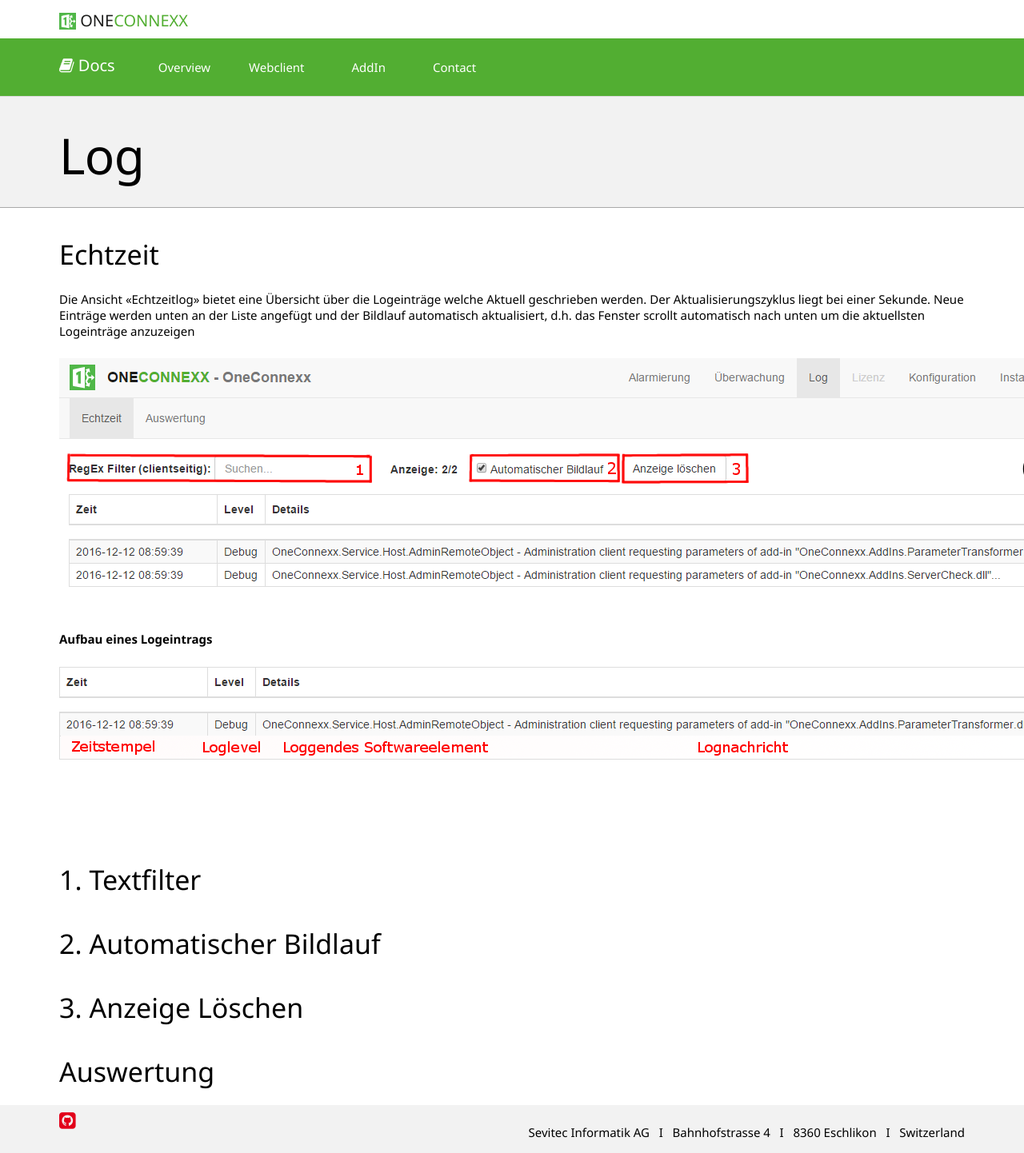
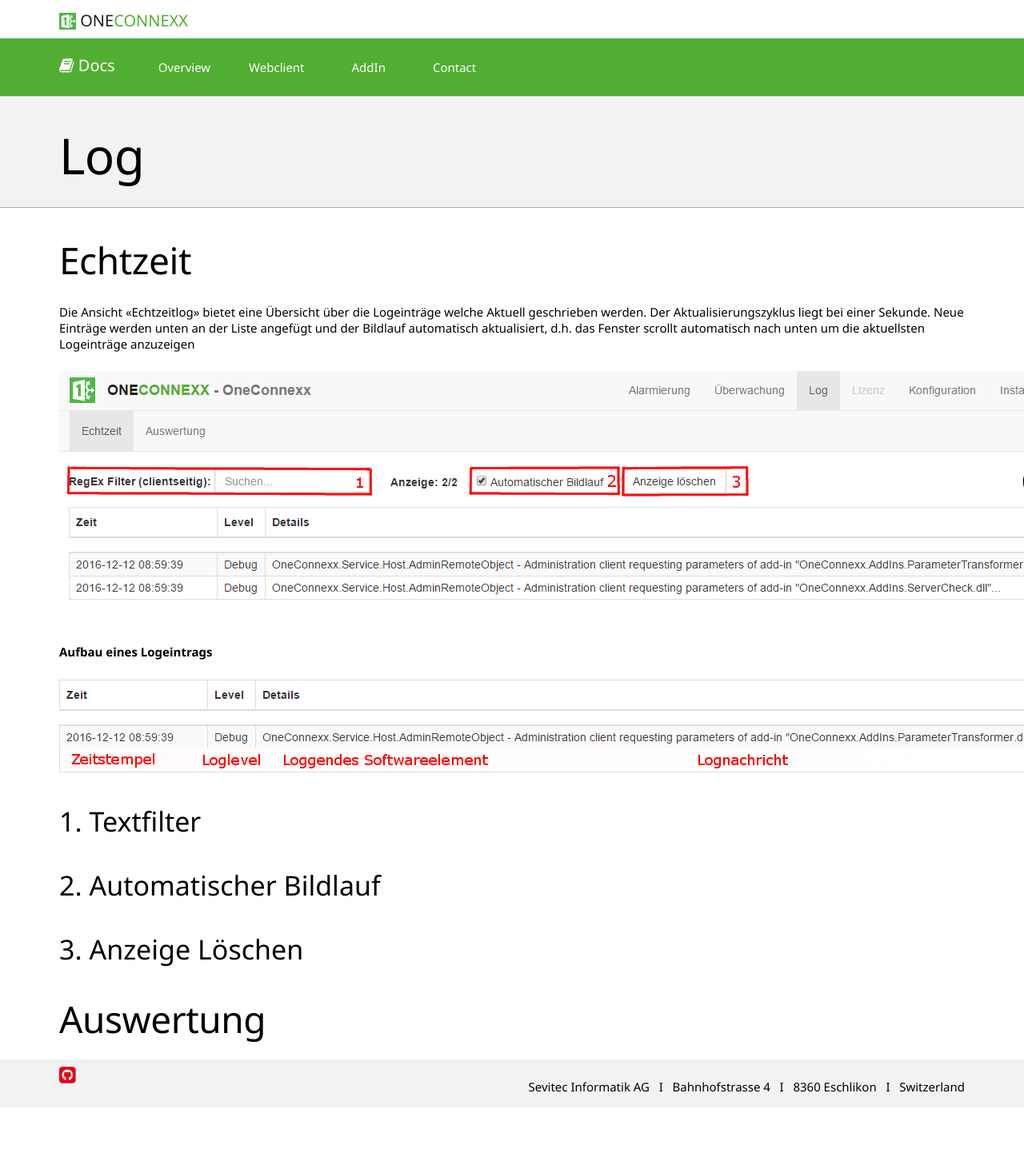
Before and after one commit to primesoft-group/oneconnexx-docs, a Jekyll site: the page built from _pages/webclient/de/log.md, in a window 1280 px wide. Shown: the whole page at 80% size. Built offline with Jekyll 4.4.1, drawn with Linux system fonts in a browser that asks for light colours; nearby versions of some CDN libraries; some web fonts are replaced; after the commit the page ends 1385 px from its top, so only the background shows below that.

Commit message:
Arbeit an Logseite

```diff
--- a/_pages/webclient/de/log.md
+++ b/_pages/webclient/de/log.md
@@ -3,7 +3,7 @@
 title: Log
 permalink: "webclient/de/log/"
 ---
-### Echtzeit
+## Echtzeit
 
 Die Ansicht «Echtzeitlog» bietet eine Übersicht über die Logeinträge welche Aktuell geschrieben werden. Der Aktualisierungszyklus liegt bei einer Sekunde. Neue Einträge werden unten an der Liste angefügt und der Bildlauf automatisch aktualisiert, d.h. das Fenster scrollt automatisch nach unten um die aktuellsten Logeinträge anzuzeigen
 
@@ -20,4 +20,4 @@
 ### 3. Anzeige Löschen
 
 
-### Auswertung
+## Auswertung
```
Also changed, not shown: assets/content-images/webclient/de/logentry.png.
